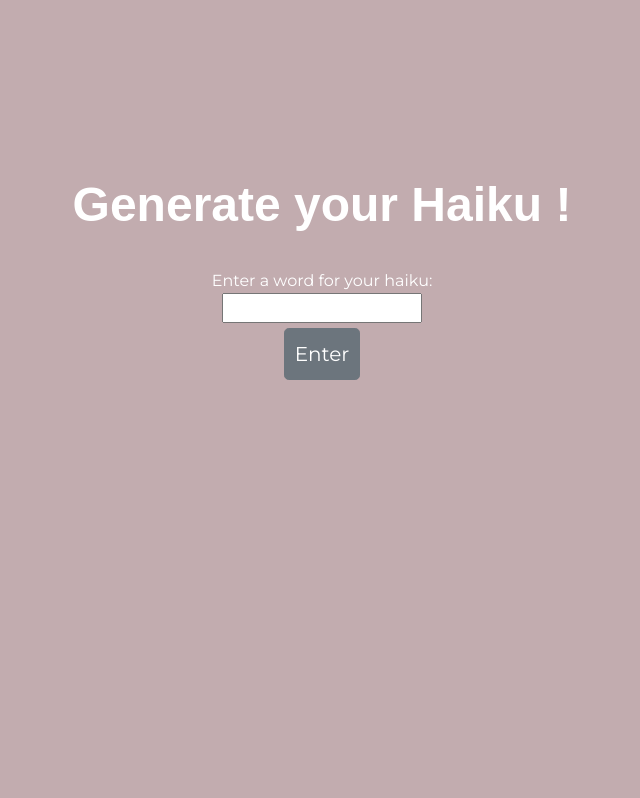
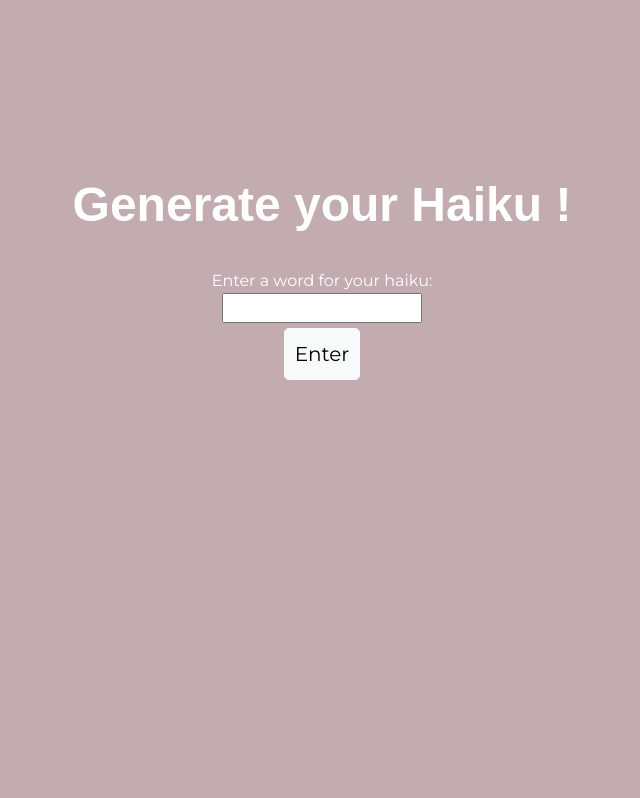
Before and after one commit to zitatorocsik/nlp-equipe1, a Flask app: page / in a window 1280 px wide. Shown: the part 801-1599 px from the top of the page, without its empty margins (318-958 px from the left). Run offline with Flask 2, Linux system fonts and the light colour scheme; some libraries are stand-ins or nearby versions; some web fonts are replaced.

Commit message:
Update base.html.j2

```diff
--- a/templates/base.html.j2
+++ b/templates/base.html.j2
@@ -67,7 +67,7 @@
                     <br/>
                     <input type="text" id="prompt">
                     <br/>
-                    <button type="submit" id="show-button" class="btn btn-secondary btn-lg" value="Enter" />Enter</button>
+                    <button type="submit" id="show-button" class="btn btn-light btn-lg" value="Enter" />Enter</button>
                 </form>
                 <br/>
             </div>
```
